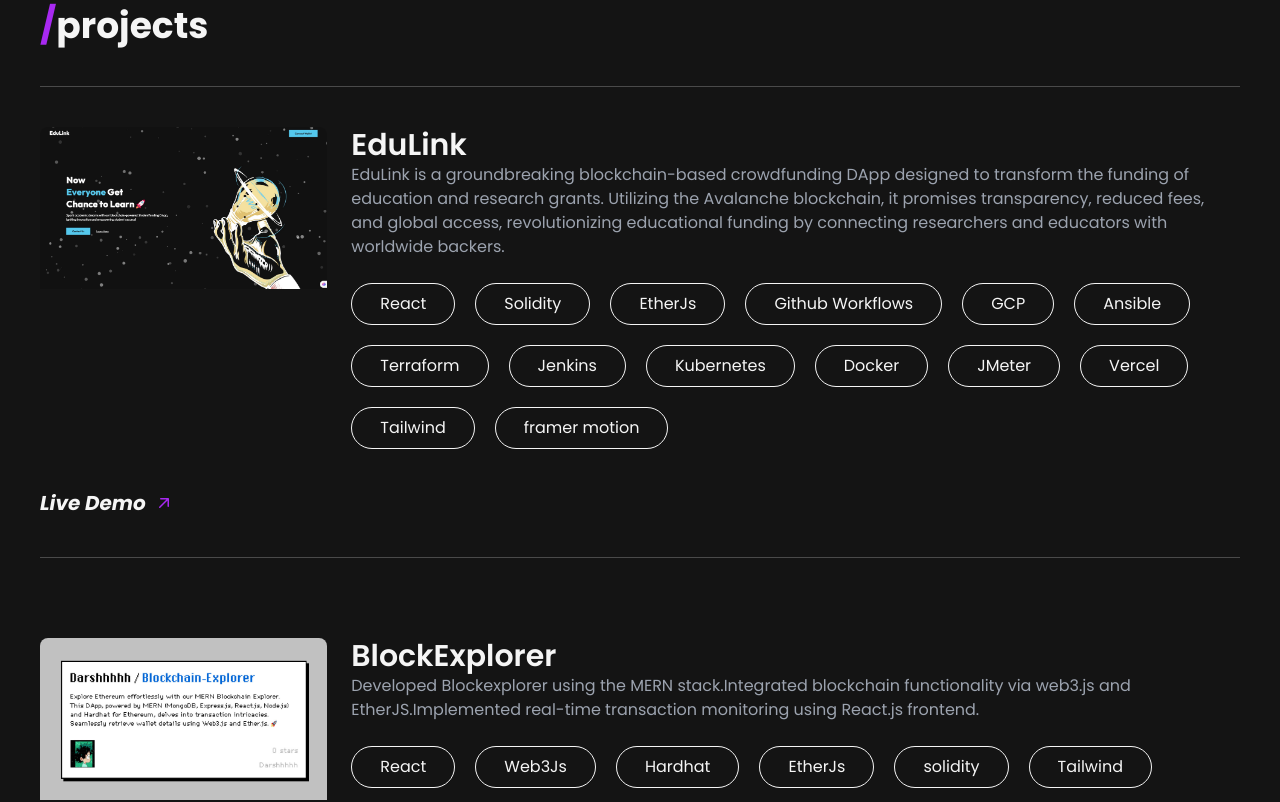
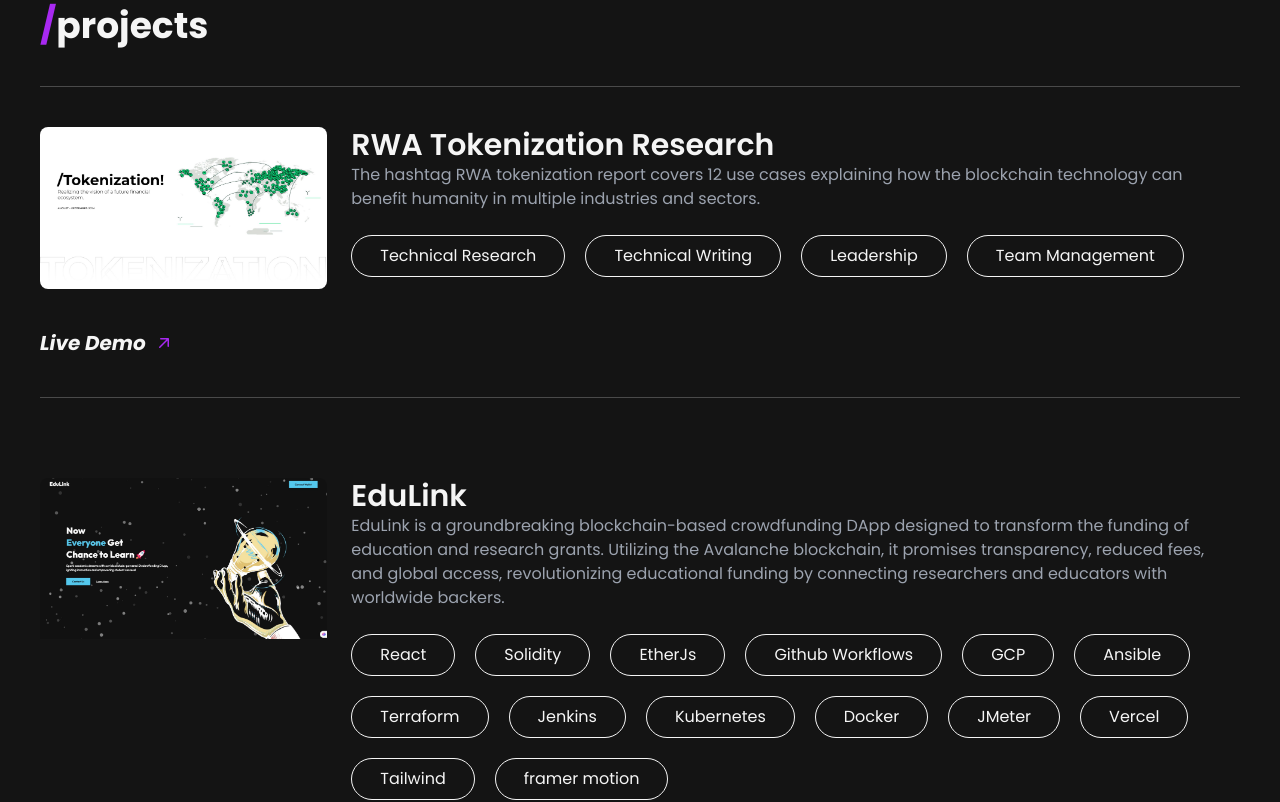
Before and after one commit to Darshhhhh/Portfolio-website, a React (Vite) app: page / in a window 1280 px wide. Shown: the part 4220-5022 px from the top of the page. Built offline with nearby package versions, Linux system fonts and the light colour scheme.

Commit message:
Project Update

```diff
--- a/src/components/Project/Projects.jsx
+++ b/src/components/Project/Projects.jsx
@@ -4,9 +4,25 @@ import Articlesumm from "../../assets/articalDashboard.png";
 import HealthX from "../../assets/HealthXDashboard.png";
 import Blockexlorer from "../../assets/blockexplorer.png";
 import EduLink from "../../assets/EduLink.jpg";
+import ResearchPaper from "../../assets/cover.png";
 
 function Projects() {
   const MY_PROJECTS = [
+    {
+      id: 5,
+      name: "RWA Tokenization Research",
+      skills: [
+        "Technical Research",
+        "Technical Writing",
+        "Leadership",
+        "Team Management",
+      ],
+      link: "https://www.linkedin.com/posts/darsh-shahx_rwa-tokenization-2024-blockchain-activity-7229101645362569216-2J4H?utm_source=share&utm_medium=member_desktop",
+      gitlink:
+        "https://www.linkedin.com/posts/darsh-shahx_rwa-tokenization-2024-blockchain-activity-7229101645362569216-2J4H?utm_source=share&utm_medium=member_desktop",
+      logo: ResearchPaper,
+      dec: "The hashtag RWA tokenization report covers 12 use cases explaining how the blockchain technology can benefit humanity in multiple industries and sectors.",
+    },
     {
       id: 4,
       name: "EduLink",
```
Also changed, not shown: src/assets/cover.png (added).
